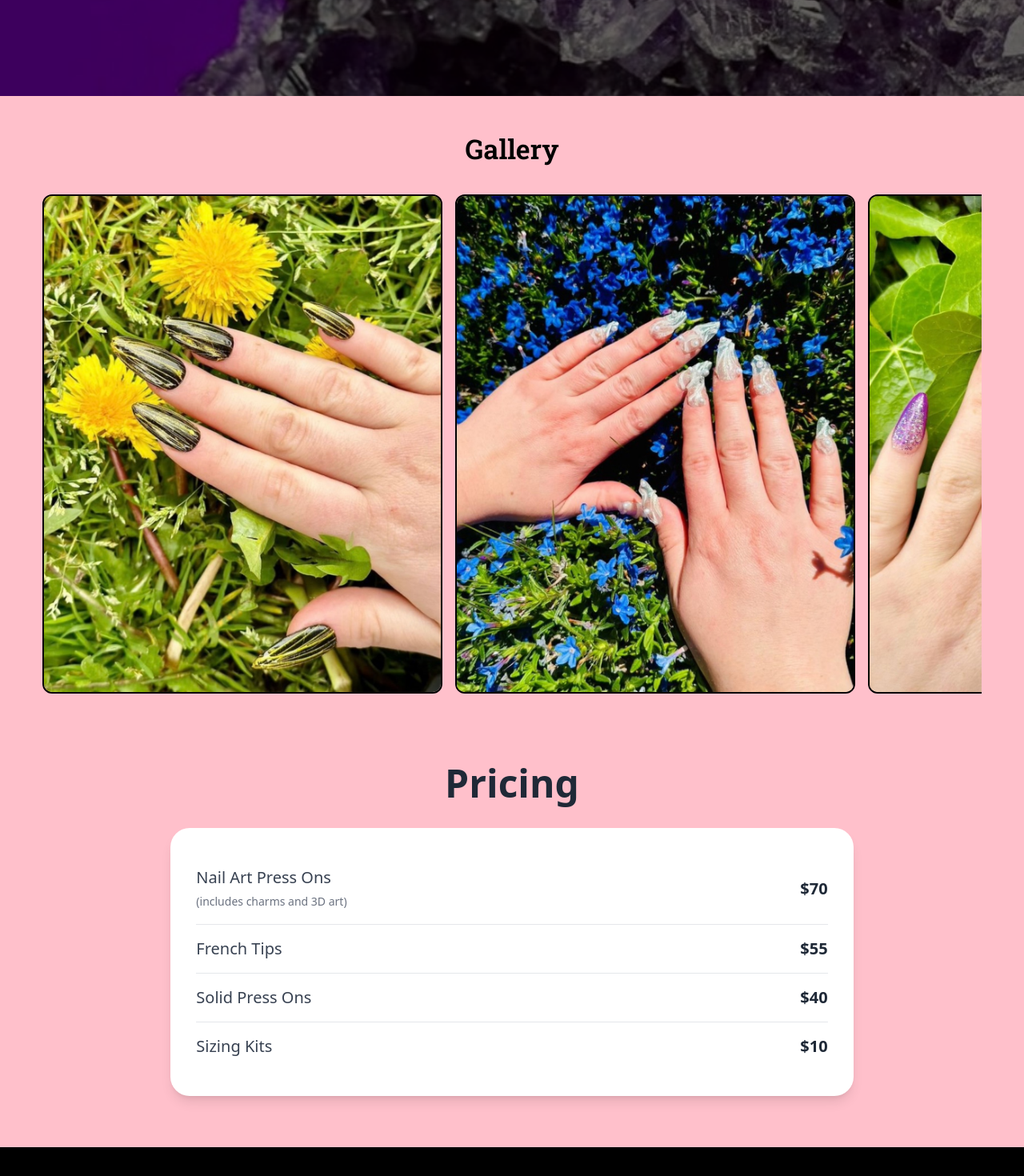
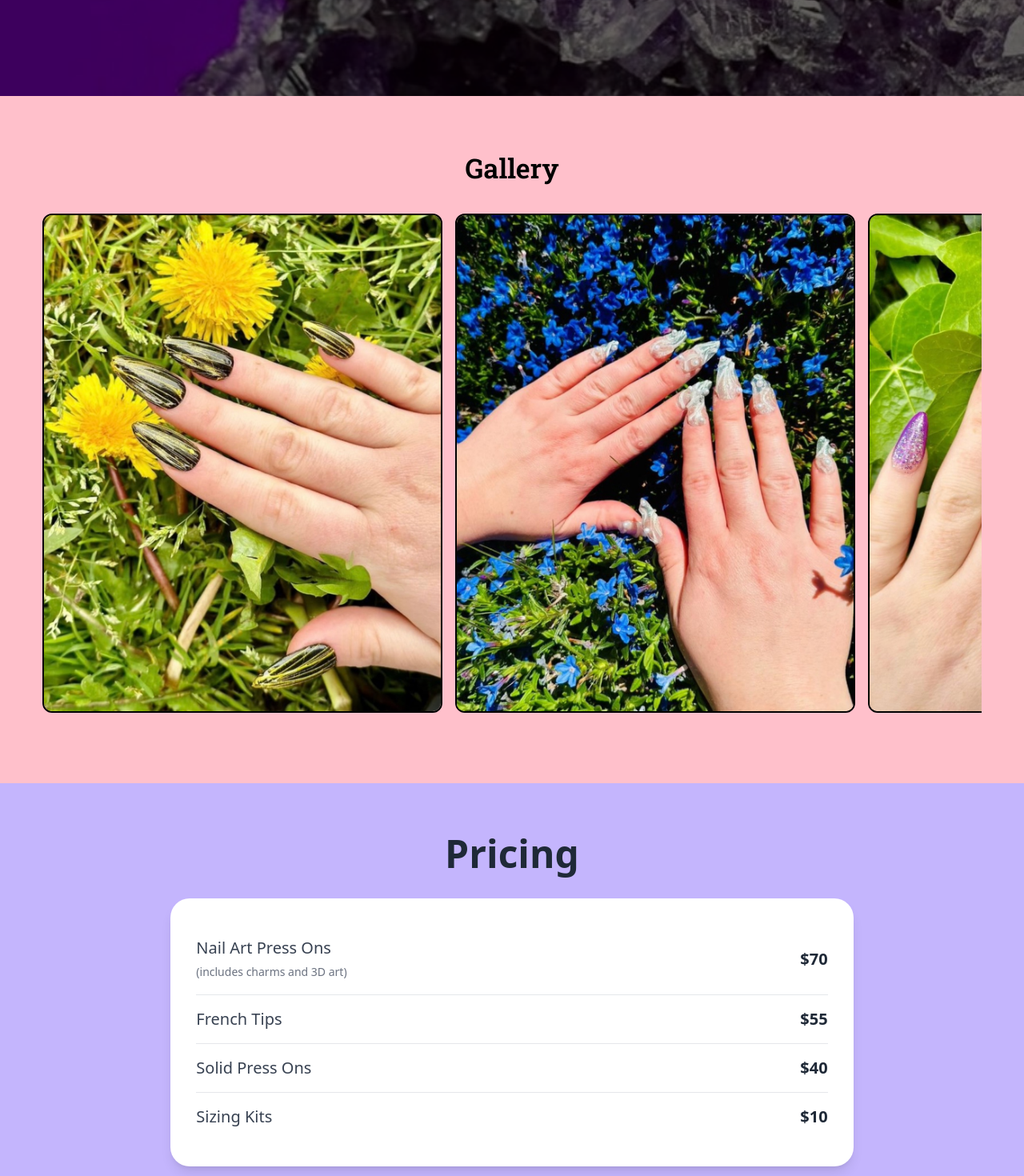
Before and after one commit to Batmanninja1991/nailSalon, a React (Vite) app: page / in a window 1280 px wide. Shown: the part 780-2250 px from the top of the page at 80% size. Built offline with nearby package versions, Linux system fonts and the light colour scheme.

Commit message:
UI update

```diff
--- a/src/components/Gallery.jsx
+++ b/src/components/Gallery.jsx
@@ -17,7 +17,7 @@ const Gallery = () => {
   return (
     <div
       id="gallery"
-      className="w-full h-full flex flex-col justify-center items-center pt-10"
+      className="w-full h-full flex flex-col justify-center items-center py-16"
     >
       <div>
         <h1 className="text-[32px] md:text-[34px] roboto-slab-thin pb-8 font-semibold">
--- a/src/components/Pricing.jsx
+++ b/src/components/Pricing.jsx
@@ -5,7 +5,7 @@ const Pricing = () => {
     <div>
       <div
         id="prices"
-        className="flex flex-col justify-center items-center py-16"
+        className="w-full h-full flex flex-col justify-center items-center bg-violet-300 py-16"
       >
         <h1 className="text-4xl md:text-5xl font-semibold text-gray-800 pb-8">
           Pricing
@@ -37,6 +37,7 @@ const Pricing = () => {
           </ul>
         </div>
       </div>
+
     </div>
   );
 };
```
Also changed, not shown: 1 other file (tests, documents, lock files or other folders).
